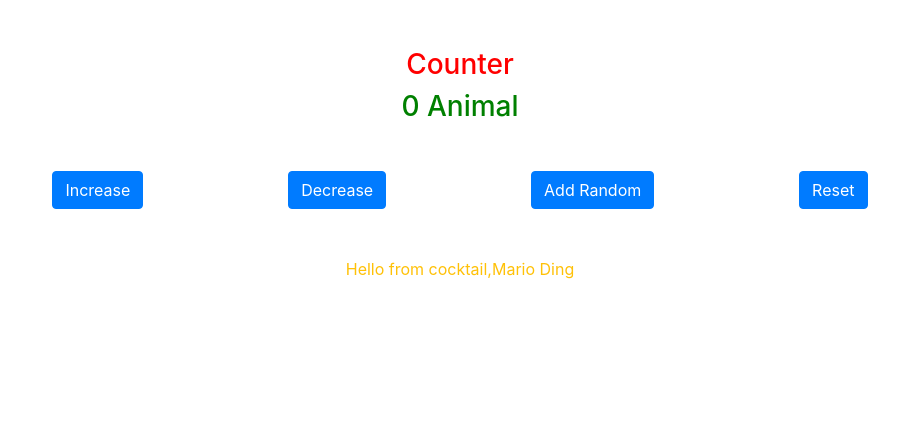
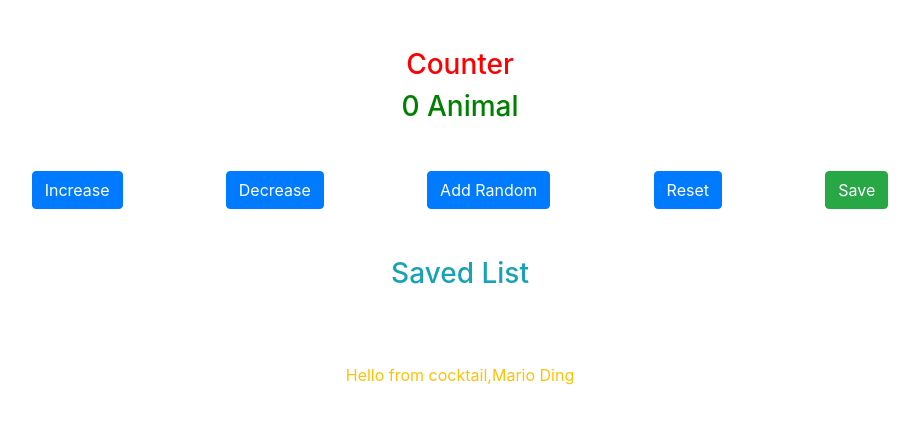
Before and after one commit to hivictording/react-redux-excercise1, a React (Create React App) app: page / in a window 1280 px wide. Shown: the top 424 px of the page, without its empty margins (180-1099 px from the left). Built offline with nearby package versions, Linux system fonts and the light colour scheme.

Commit message:
add save counter function

```diff
--- a/src/App.js
+++ b/src/App.js
@@ -8,11 +8,13 @@ import Counter from "./components/counter";
 import Cocktail from "./components/cocktail";
 
 import { counterReducer } from "./reducers/counterReducer";
+import { saveReducer } from './reducers/saveReducer'
 
 function App() {
   const appStore = createStore(
     combineReducers({
       counterState: counterReducer,
+      savedList: saveReducer
     })
   );
 
--- a/src/components/counter.js
+++ b/src/components/counter.js
@@ -11,6 +11,7 @@ import {
   decreaseCounter,
   resetCounter,
   addRandom,
+  saveCounter
 } from "../reducers/actions";
 
 const Counter = ({
@@ -19,11 +20,15 @@ const Counter = ({
   decreaseCounter,
   resetCounter,
   addRandom,
+  savedList,
+  saveCounter,
   name,
 }) => {
+
   return (
-    // <section className={`counter py-5`}> // this doesn't work
-    <section className={`${styles.counter} py-5`}>
+    <div className={`${styles.counter} py-5`}>
+      {/* Counter */}
+      <section className="mb-5">
         <h3 className={`text-center text-capitalize ${styles.textRed}`}>
           counter
         </h3>
@@ -55,8 +60,28 @@ const Counter = ({
           >
             reset
           </button>
+          <button
+            className="btn btn-success text-capitalize"
+            onClick={() => saveCounter(counter)}
+          >
+            save
+          </button>
         </div>
       </section>
+
+      {/* Saved List */}
+      <section className={`${styles.SavedList} w-75 mx-auto text-center text-capitalize text-info`}>
+        <h3>saved list</h3>
+        <ul className={styles.SavedListCenter}>
+          {(savedList && savedList.length > 0) && savedList.map((item,index) => {
+            return <li key={index} className={styles.SingleList}>
+              {item}
+            </li>
+          })}
+        </ul>
+      </section>
+    </div>
+
   );
 };
 
@@ -65,15 +90,16 @@ Counter.propTypes = {
 };
 
 // connect function from react-redux
-const mapStateToProps = ({ counterState: { counter } }) => {
-  return { counter };
+const mapStateToProps = ({ counterState: { counter }, savedList }) => {
+  return { counter, savedList};
 };
 
 export default connect(mapStateToProps, {
   increaseCounter,
   decreaseCounter,
   resetCounter,
-  addRandom
+  addRandom,
+  saveCounter
 })(Counter);
 
 // const mapDispatchToProps = (dispatch, ownProps) => {
--- a/src/components/counter.module.css
+++ b/src/components/counter.module.css
@@ -5,3 +5,19 @@
 .counter .textGreen {
   color: green;
 }
+
+.counter .SavedListCenter {
+  list-style: none;
+  display: flex;
+  flex-wrap: wrap;
+  justify-content: around;
+}
+
+.SingleList {
+  padding: 1px 3px;
+  margin-right: 5px;
+  margin-bottom: 5px;
+  font-size: 1.2rem;
+  background-color: darkolivegreen;
+  color: white;
+}
--- a/src/reducers/actions.js
+++ b/src/reducers/actions.js
@@ -3,6 +3,7 @@ const COUNTER = {
   DECREASE: "DECREASE_COUNTER",
   ADD_RANDOM: 'ADD_RANDOM',
   RESET: "RESET_COUNTER",
+  SAVE: "SAVE"
 };
 
 const increaseCounter = () => {
@@ -17,5 +18,8 @@ const addRandom = (number) => {
 const resetCounter = () => {
   return { type: COUNTER.RESET };
 };
+const saveCounter = (value) => {
+  return {type: COUNTER.SAVE, value: value}
+}
 
-export { COUNTER, increaseCounter, decreaseCounter, resetCounter, addRandom };
+export { COUNTER, increaseCounter, decreaseCounter, resetCounter, addRandom,saveCounter };
--- /dev/null
+++ b/src/reducers/saveReducer.js
@@ -0,0 +1,10 @@
+import {COUNTER, saveCounter} from './actions';
+const initState = [];
+
+export const saveReducer = (state = initState,action) => {
+    if (action.type === COUNTER.SAVE) {
+        return [...state,action.value]
+    }
+
+    return state;
+}
```
Lines whose indentation alone changed are shown as unchanged.
